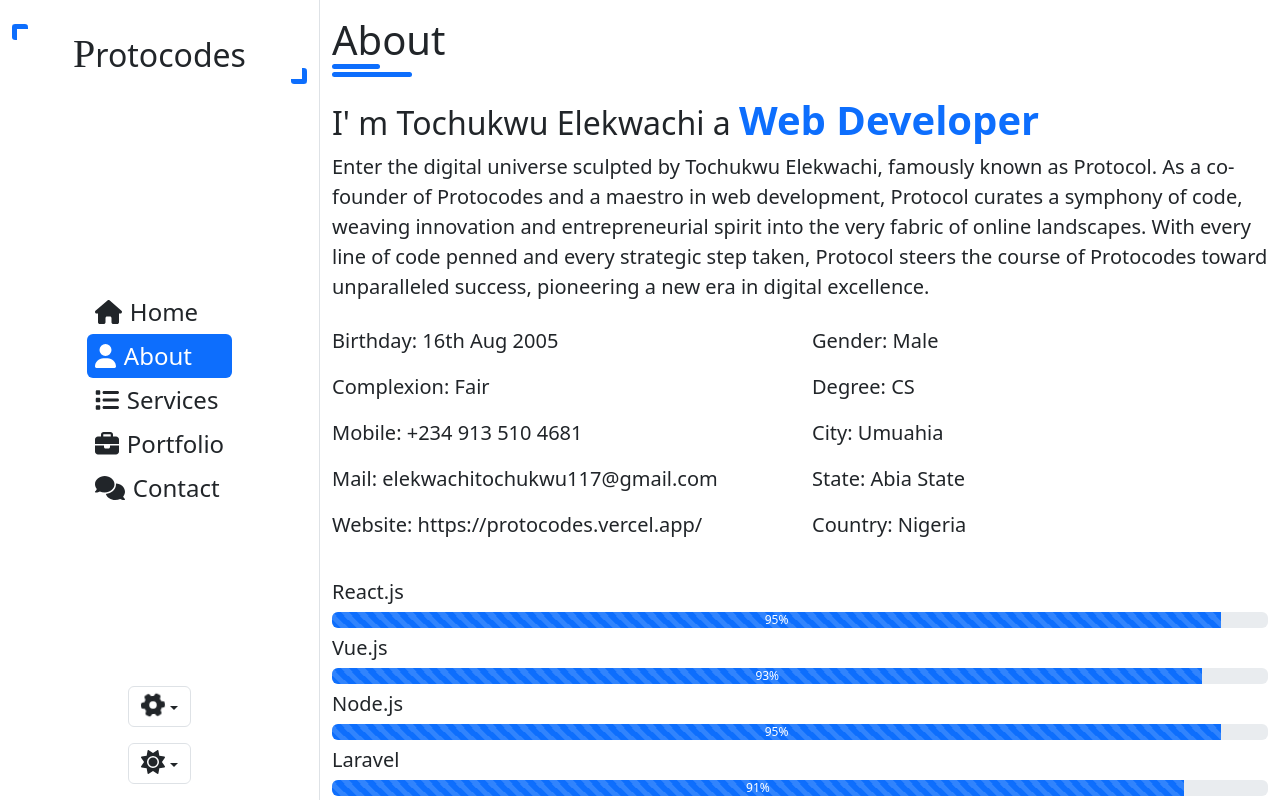
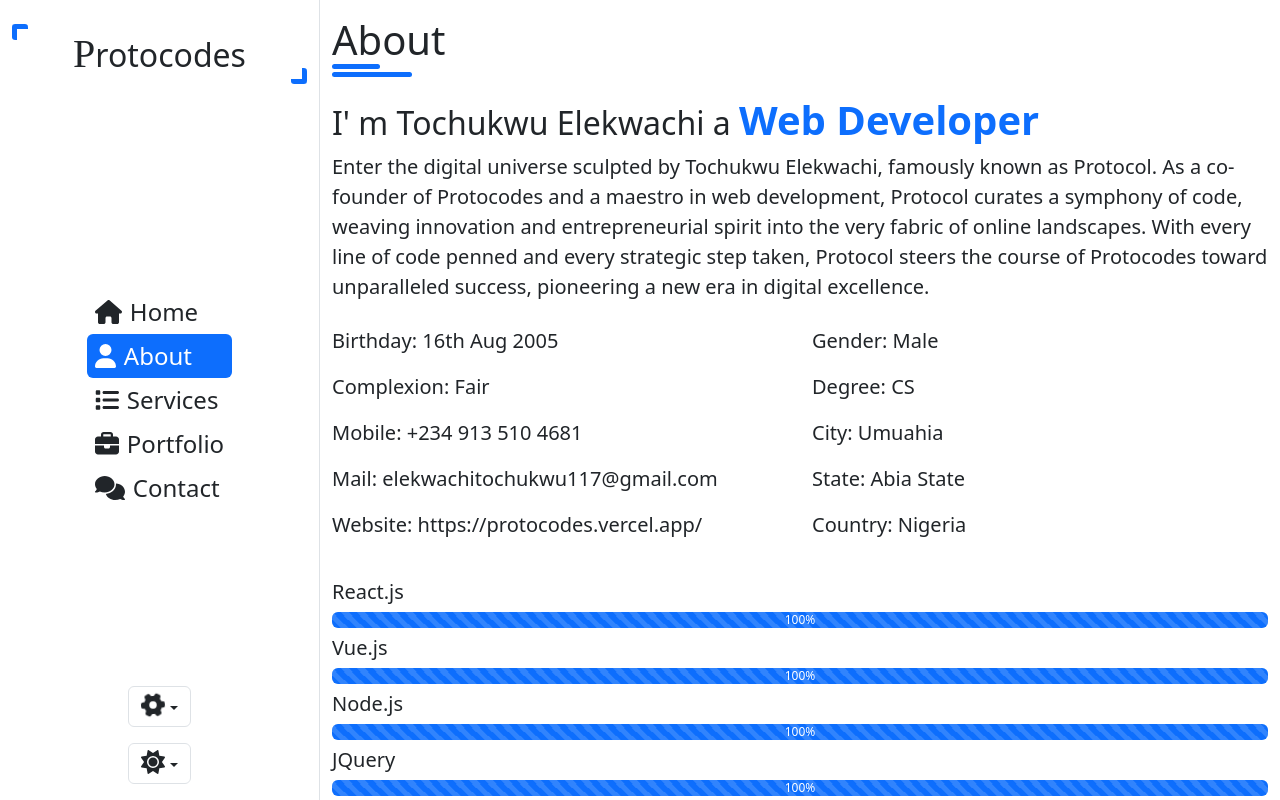
Before and after one commit to proto-codes/protocodes, a React (Create React App) app: page /about in a window 1280 px wide. Built offline with nearby package versions, Linux system fonts and the light colour scheme; a web font is replaced by a local one.

Commit message:
CV update

```diff
--- a/src/components/AboutSec.jsx
+++ b/src/components/AboutSec.jsx
@@ -34,31 +34,49 @@ function AboutSec(props) {
                 <div className="mb-2">
                     <h5>React.js</h5>
                     <div className="progress">
-                        <div className="progress-bar progress-bar-striped progress-bar-animated progress-bar-custom-color" style={{width: '95%'}}>95%</div>
+                        <div className="progress-bar progress-bar-striped progress-bar-animated progress-bar-custom-color" style={{width: '100%'}}>100%</div>
                     </div>
                 </div>
                 <div className="mb-2">
                     <h5>Vue.js</h5>
                     <div className="progress">
-                        <div className="progress-bar progress-bar-striped progress-bar-animated progress-bar-custom-color" style={{width: '93%'}}>93%</div>
+                        <div className="progress-bar progress-bar-striped progress-bar-animated progress-bar-custom-color" style={{width: '100%'}}>100%</div>
                     </div>
                 </div>
                 <div className="mb-2">
                     <h5>Node.js</h5>
                     <div className="progress">
-                        <div className="progress-bar progress-bar-striped progress-bar-animated progress-bar-custom-color" style={{width: '95%'}}>95%</div>
+                        <div className="progress-bar progress-bar-striped progress-bar-animated progress-bar-custom-color" style={{width: '100%'}}>100%</div>
+                    </div>
+                </div>
+                <div className="mb-2">
+                    <h5>JQuery</h5>
+                    <div className="progress">
+                        <div className="progress-bar progress-bar-striped progress-bar-animated progress-bar-custom-color" style={{width: '100%'}}>100%</div>
                     </div>
                 </div>
                 <div className="mb-2">
                     <h5>Laravel</h5>
                     <div className="progress">
-                        <div className="progress-bar progress-bar-striped progress-bar-animated progress-bar-custom-color" style={{width: '91%'}}>91%</div>
+                        <div className="progress-bar progress-bar-striped progress-bar-animated progress-bar-custom-color" style={{width: '98%'}}>98%</div>
                     </div>
                 </div>
                 <div className="mb-2">
                     <h5>Django</h5>
                     <div className="progress">
-                        <div className="progress-bar progress-bar-striped progress-bar-animated progress-bar-custom-color" style={{width: '76%'}}>76%</div>
+                        <div className="progress-bar progress-bar-striped progress-bar-animated progress-bar-custom-color" style={{width: '91%'}}>91%</div>
+                    </div>
+                </div>
+                <div className="mb-2">
+                    <h5>Bootstrap</h5>
+                    <div className="progress">
+                        <div className="progress-bar progress-bar-striped progress-bar-animated progress-bar-custom-color" style={{width: '100%'}}>100%</div>
+                    </div>
+                </div>
+                <div className="mb-2">
+                    <h5>Git</h5>
+                    <div className="progress">
+                        <div className="progress-bar progress-bar-striped progress-bar-animated progress-bar-custom-color" style={{width: '100%'}}>100%</div>
                     </div>
                 </div>
             </div>
--- a/src/pages/Home.jsx
+++ b/src/pages/Home.jsx
@@ -38,7 +38,7 @@ function Home() {
                   <h2>Hello, my name is <span className='text-custom-color fw-bold fs-1 amita-font'>Tochukwu Elekwachi</span></h2>
                   <div className="text-custom-color fs-1">
                     <TypingEffect
-                      text={["Welcome to my site!", "I am a Web Developer!"]}
+                      text={["Welcome to my site!", "I am a Web Developer!", "I am a Graphic Designer!"]}
                       speed={100} // Typing speed in milliseconds
                       eraseDelay={1000} // Delay before starting to erase
                       eraseSpeed={50} // Erase speed in milliseconds
```
Also changed, not shown: src/components/ThemeToggler.jsx (+0 -154 lines), 1 other file (tests, documents, lock files or other folders).
